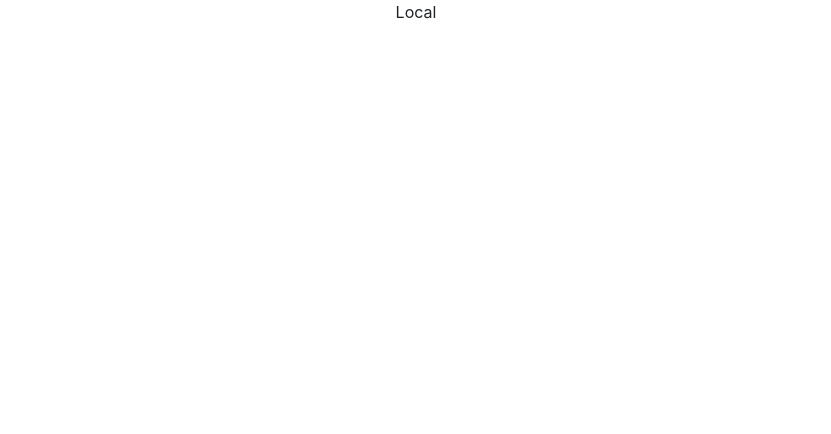
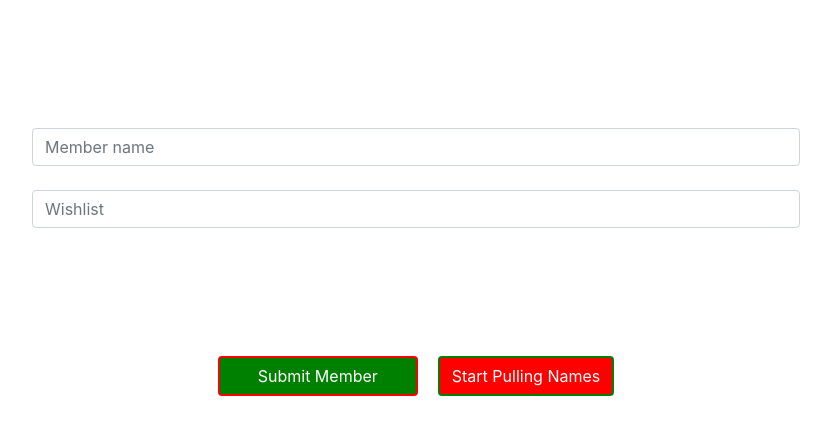
Before and after one commit to RockmanExe/Secret-Santa, a React (Create React App) app in the folder secret-santa/: page /api/local in a window 1280 px wide. Shown: the top 434 px of the page, without its empty margins (224-1055 px from the left). Built offline with nearby package versions, Linux system fonts and the light colour scheme.

Commit message:
added PullNames and Header component, some styling

```diff
--- a/secret-santa/src/App.css
+++ b/secret-santa/src/App.css
@@ -21,12 +21,6 @@
 .App-link {
   color: #61dafb;
 }
-
-@keyframes App-logo-spin {
-  from {
-    transform: rotate(0deg);
-  }
-  to {
-    transform: rotate(360deg);
-  }
-}
+/* body {
+  background-image: url
+} */
--- a/secret-santa/src/App.js
+++ b/secret-santa/src/App.js
@@ -1,17 +1,19 @@
 import React, { Component } from 'react';
-import logo from './logo.svg';
+// import logo from './logo.svg';
 import { Route } from 'react-router-dom';
 import './App.css';
 // import RegistrationPage from './components/RegistrationPage';
 // import Login from './components/Login';
 import Local from './components/Local/Local';
+import PullNames from './components/Local/PullNames';
 import Home from './components/Home';
 
 class App extends Component {
     render() {
         return (
             <div className="App">
-                <Route path='/api/local' component={Local} />
+                <Route exact path='/api/local' component={Local} />
+                <Route path='/api/local/pullingnames' component={PullNames} />
                 <Route exact path='/' component={Home} />
             </div>
         );
--- a/secret-santa/src/components/Local/Local.js
+++ b/secret-santa/src/components/Local/Local.js
@@ -1,7 +1,7 @@
 import React, { Component } from 'react';
 import { Link } from 'react-router-dom';
 import './index.css';
-import { Button } from 'reactstrap';
+import { Form, Input, Button } from 'reactstrap';
 
 class Local extends Component {
     constructor(props) {
@@ -10,9 +10,20 @@ class Local extends Component {
     }
     render() {
         return (
-            <div>
-                Local
+            <div className='local-page'>
 
+                <Form>
+                    <Input
+                        placeholder='Member name'
+                    />
+                    <br/>
+                    <Input
+                        placeholder='Wishlist'
+                    />
+                </Form>
+
+                <Button className='member'>Submit Member</Button>
+                <Link to='/api/local/pullingnames'><Button className='pull-names'>Start Pulling Names</Button></Link>
             </div>
         );
     }
--- /dev/null
+++ b/secret-santa/src/components/Local/PullNames.js
@@ -0,0 +1,26 @@
+import React, { Component } from 'react';
+// import { Link } from 'react-router-dom';
+import './index.css';
+import { Form, Input, Button } from 'reactstrap';
+
+class PullNames extends Component {
+    constructor(props) {
+        super(props);
+        this.state = {}
+    }
+    render() {
+        return (
+            <div className='pull-names'>
+
+                <Form>
+                    <Input
+                        placeholder='Your name'
+                    />
+                </Form>
+                <Button className='pull-names'>Pull a Name</Button>
+            </div>
+        );
+    }
+}
+
+export default PullNames;
--- a/secret-santa/src/components/Local/index.css
+++ b/secret-santa/src/components/Local/index.css
@@ -0,0 +1,21 @@
+
+Form {
+  margin: 10% auto;
+  width: 60%;
+}
+
+.local-page .member {
+  background-color: green;
+  width:200px;
+  border:2px solid red;
+  margin-right: 20px;
+}
+
+.local-page .pull-names{
+  background-color: red;
+  border:2px solid green;
+}
+Input {
+  display: block;
+  overflow: scroll;
+}
```
Also changed, not shown: secret-santa/src/Header.js (added, +19 -0 lines).
